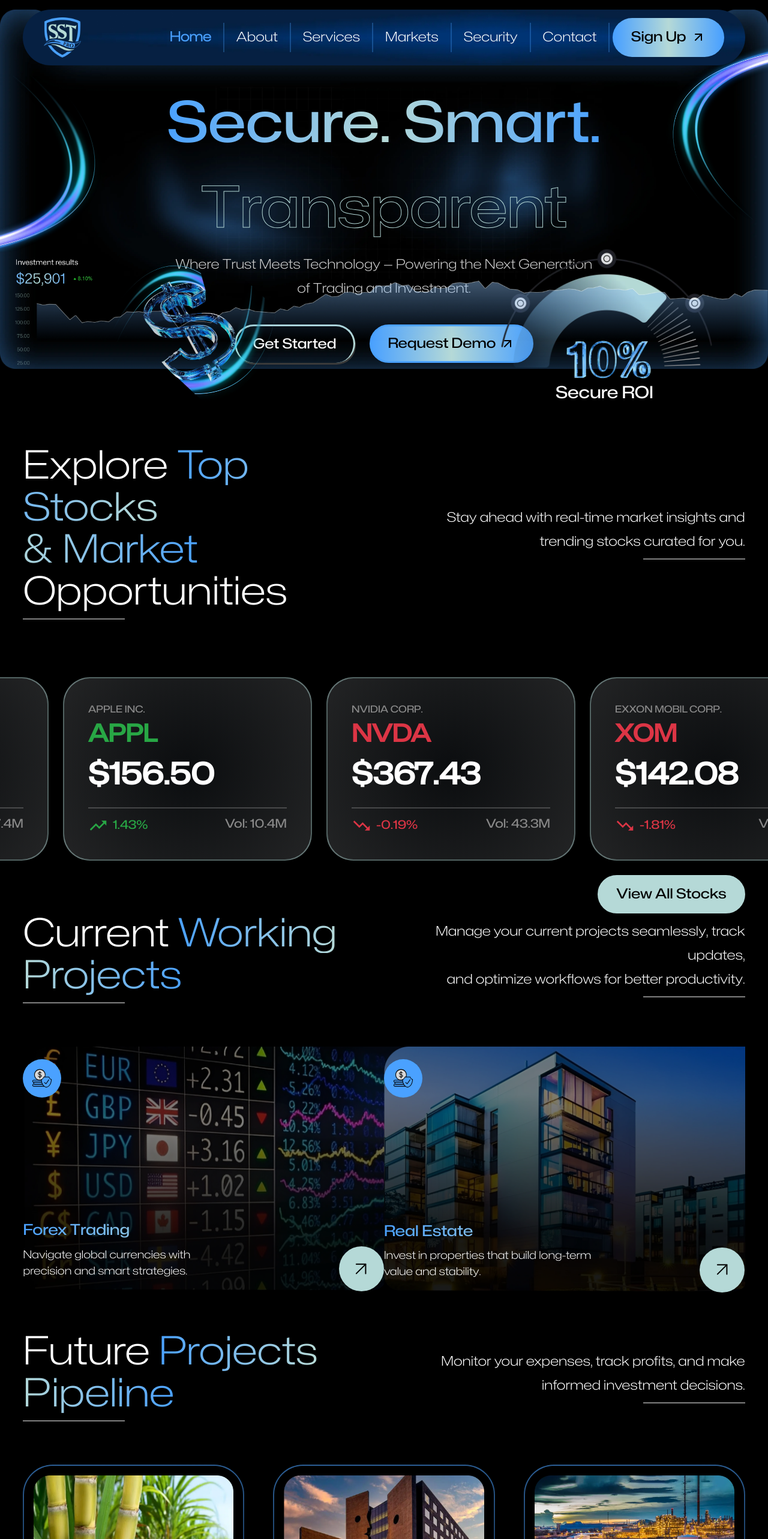
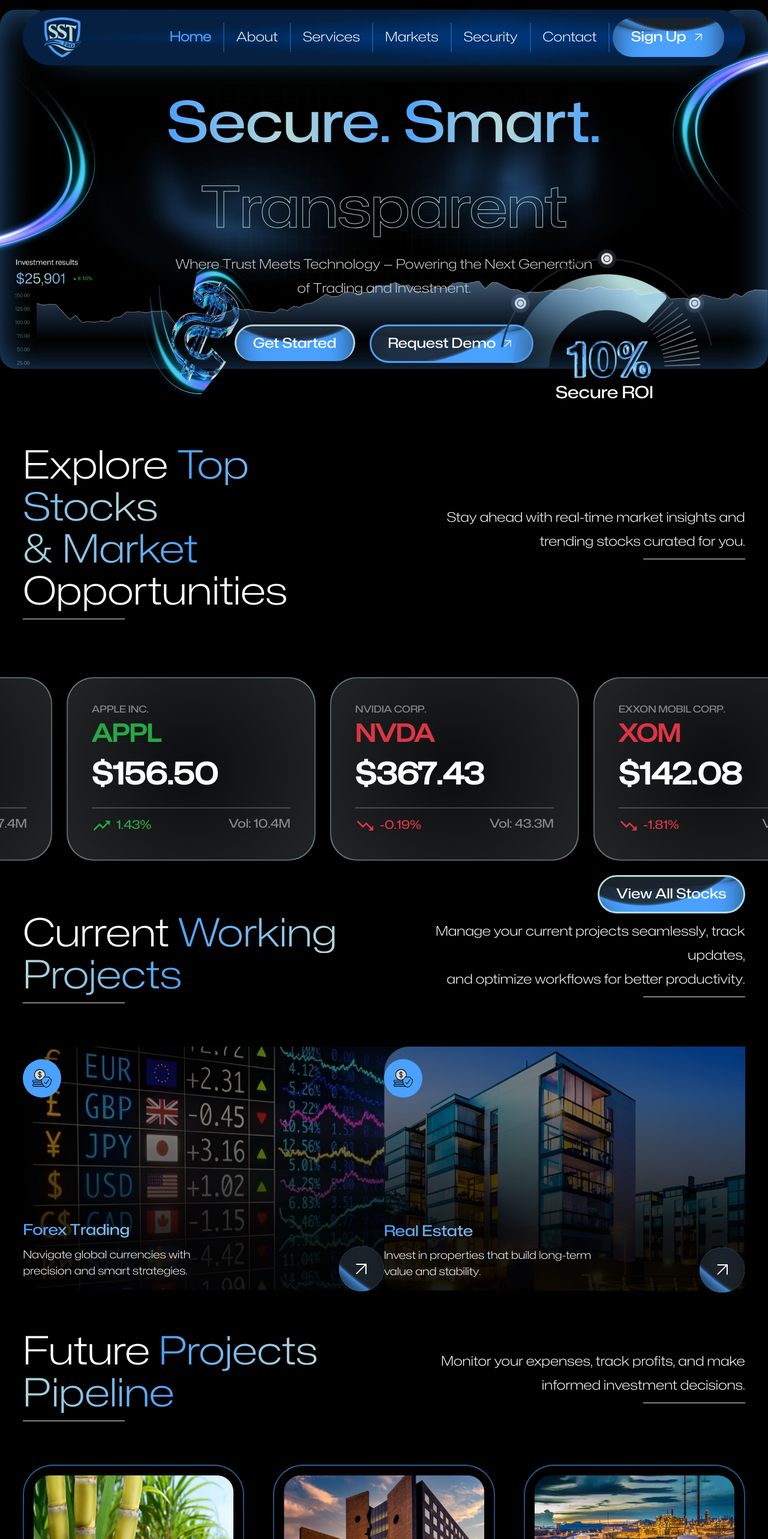
Before and after one commit to dev8b2b-coder/SST-Pro, a Next.js app: page / in a window 1280 px wide. Shown: the top 2566 px of the page at 60% size. Built offline with nearby package versions, Linux system fonts and the light colour scheme.

Commit message:
client demo 4:00 pm 13/10/2025

```diff
--- a/src/app/Animations.css
+++ b/src/app/Animations.css
@@ -1,4 +1,3 @@
-
 .move_horizontal:after,
 .move_horizontal:focus:after,
 .move_horizontal:focus:before,
@@ -14,7 +13,7 @@
     z-index: -1;
     top: 0;
     right: 50%;
-    transition: all 0.5s ease-in-out;
+    transition: all 0.4s ease-in-out;
 
 }
 
@@ -26,7 +25,7 @@
     height: 100%;
     top: 0;
     left: 50%;
-    transition: all 0.5s ease-in-out;
+    transition: all 0.4s ease-in-out;
 }
 
 .move_horizontal:hover:after {
@@ -36,3 +35,171 @@
 .move_horizontal:hover:before {
     left: -5px
 }
+
+/*move_horizontal for header  */
+
+
+.move_horizontal_header:after,
+.move_horizontal_header:focus:after,
+.move_horizontal_header:focus:before,
+.move_horizontal_header:hover:after,
+.move_horizontal_header:hover:before {
+    height: 100%;
+    width: 1px
+}
+
+.move_horizontal_header:after {
+    content: "";
+    position: absolute;
+    z-index: -1;
+    top: 0;
+    right: 50%;
+    transition: all 0.4s ease-in-out;
+
+}
+
+.move_horizontal_header:before {
+    content: "";
+    position: absolute;
+    z-index: -1;
+    width: 1px;
+    height: 100%;
+    top: 0;
+    left: 50%;
+    transition: all 0.4s ease-in-out;
+}
+
+.move_horizontal_header:hover:after {
+    right: -5px
+}
+
+.move_horizontal_header:hover:before {
+    left: -5px
+}
+
+/* Animation for button */
+.liquid {
+    position: absolute;
+    top: -80px;
+    left: 0;
+    width: 100%;
+    height: 200px;
+    background: #4AA1FF;
+    box-shadow: inset 0 0 50px rgba(0, 0, 0, 0.7);
+    z-index: 1;
+    transition: 0.6s;
+}
+
+.liquid::after,
+.liquid::before {
+    position: absolute;
+    content: "";
+    width: 200%;
+    height: 200%;
+    top: 0;
+    left: 0;
+    transform: translate(-25%, -75%);
+}
+
+.liquid::after {
+    border-radius: 45%;
+    background: rgba(20, 20, 20, 1);
+    box-shadow: 0 0 10px 5px #4AA1FF, inset 0 0 5px #4AA1FF;
+    animation: animate 5s linear infinite;
+    opacity: 0.8;
+}
+
+.liquid::before {
+    border-radius: 40%;
+    box-shadow: 0 0 10px rgba(26, 26, 26, 0.5),
+        inset 0 0 5px rgba(26, 26, 26, 0.5);
+    background: rgba(26, 26, 26, 0.5);
+
+    animation: animate 7s linear infinite;
+}
+
+/* .cus_btn:hover  .liquid::after {
+        animation: animate 15s linear infinite;
+} */
+
+@keyframes animate {
+    0% {
+        transform: translate(-25%, -75%) rotate(0);
+    }
+
+    100% {
+        transform: translate(-25%, -75%) rotate(360deg);
+    }
+}
+
+/* luqid animtion for aarow btn */
+.liquidarrow_btn {
+    position: absolute;
+    top: -80px;
+    left: 0;
+    width: 100%;
+    height: 200px;
+    background: #4AA1FF;
+    box-shadow: inset 0 0 50px rgba(0, 0, 0, 0.7);
+    z-index: 1;
+    transition: 0.6s;
+}
+
+.liquidarrow_btn::after,
+.liquidarrow_btn::before {
+    position: absolute;
+    content: "";
+    width: 200%;
+    height: 200%;
+    top: 0;
+    left: 0;
+    transform: translate(-25%, -75%);
+}
+
+.liquidarrow_btn::after {
+    border-radius: 35%;
+    background: rgba(20, 20, 20, 1);
+    box-shadow: 0 0 10px 5px #4AA1FF, inset 0 0 5px #4AA1FF;
+    animation: animate_arrowbtn 5s linear infinite;
+    opacity: 0.8;
+}
+
+.liquidarrow_btn::before {
+    border-radius: 40%;
+    box-shadow: 0 0 10px rgba(26, 26, 26, 0.5),
+        inset 0 0 5px rgba(26, 26, 26, 0.5);
+    background: rgba(26, 26, 26, 0.5);
+
+    animation: animate_arrowbtn 7s linear infinite;
+}
+
+/* .cus_btn:hover  .liquidarrow_btn::after {
+        animation: animate_arrowbtn 15s linear infinite;
+} */
+
+@keyframes animate_arrowbtn {
+    0% {
+        transform: translate(-50%, -50%) rotate(0);
+    }
+
+    100% {
+        transform: translate(-50%, -50%) rotate(360deg);
+    }
+}
+
+.flip_loop {
+  transform-style: preserve-3d;
+  animation: rotateYLoop 5s linear infinite;
+}
+
+@keyframes rotateYLoop {
+  0% {
+    transform: rotateY(0deg);
+  }
+  /* 50% {
+    transform: rotateY(90deg);
+  } */
+  100% {
+    transform: rotateY(359deg);
+  }
+}
--- a/src/app/Components/Pagecomponents/Banner.jsx
+++ b/src/app/Components/Pagecomponents/Banner.jsx
@@ -1,4 +1,5 @@
-import React from "react";
+"use client";
+import React, { useEffect } from "react";
 import Bannerposter from ".././../../../public/banners/Banner.webp";
 import bannerdollar from "../../../../public/images/bannerdollar.webp";
 import bannerpersentgrafh from "../../../../public/images/bannerpersentgrafh.webp";
@@ -8,7 +9,12 @@ import bannersignright from "../../../../public/images/bannersignright.webp";
 import Image from "next/image";
 import Description from "../Uiux/Description";
 import Button from "../Uiux/Button";
+import AOS from "aos";
+import "aos/dist/aos.css";
 const Banner = () => {
+  useEffect(() => {
+    AOS.init();
+  }, []);
   return (
     <div>
       <div className="banner_container pt-4">
@@ -23,9 +29,32 @@ const Banner = () => {
           <div className="absolute top-[20%] left-0 w-full">
             <div className="relative">
               <div>
-                <h1 className="text-[95px] text-center">
-                  <span className="gradient_text"> Secure. Smart. </span>{" "}
-                  <span className="transparent_text"> Transparent</span>
+                <h1
+                  className="text-[95px] text-center"
+                  data-aos="fade-up"
+                  data-aos-duration="1000"
+                >
+                  <span
+                    className="gradient_text"
+                    data-aos="fade-up"
+                    data-aos-duration="1000"
+                  >
+                    {" "}Secure.{" "}
+                  </span>{" "}
+                  <span
+                    className="gradient_text"
+                    data-aos="fade-up"
+                    data-aos-duration="1200"
+                  >
+                    {" "}Smart.
+                  </span>
+                  <span
+                    className="transparent_text"
+                    data-aos="fade-up"
+                    data-aos-duration="1400"
+                  >
+                    {" "}Transparent
+                  </span>
                 </h1>
                 <Description
                   description={
@@ -39,6 +68,7 @@ const Banner = () => {
 
                 <div className="flex items-start justify-center">
                   <div className="flex justify-center gap-6 pt-6">
+                    <div data-aos="fade-up" data-aos-duration="1400">
                       <Button
                         btn_name={"Get Started"}
                         btn_background={"bg-transparent"}
@@ -46,6 +76,8 @@ const Banner = () => {
                         color={"text-white"}
                         border_bottom={"border-b-0"}
                       />
+                    </div>
+                    <div data-aos="fade-up" data-aos-duration="1600">
                       <Button
                         btn_name={"Request Demo"}
                         btn_background={"gradient_bg"}
@@ -56,13 +88,14 @@ const Banner = () => {
                     </div>
                   </div>
                 </div>
+              </div>
               <div className="absolute top-[55%] left-[13%]">
                 <Image
                   src={bannerdollar}
                   alt="$"
                   width={2000}
                   height={500}
-                  className="max-w-[330px]"
+                  className="max-w-[330px] flip_loop"
                 />
               </div>
               <div className="absolute top-[56%] right-[7%]">
@@ -79,7 +112,9 @@ const Banner = () => {
                   </p>
                 </div>
               </div>
-              <div className="absolute top-[-2%]">
+              <div className="absolute top-[-2%]"
+                data-aos="fade-up" data-aos-duration="1600"
+              >
                 <Image
                   src={bannersignleft}
                   alt="#"
@@ -88,7 +123,9 @@ const Banner = () => {
                   className="max-w-[170px]"
                 />
               </div>
-              <div className="absolute right-0 top-[-15%]">
+              <div className="absolute right-0 top-[-15%]"
+               data-aos="fade-down" data-aos-duration="1600"
+               >
                 <Image
                   src={bannersignright}
                   alt="#"
@@ -99,7 +136,9 @@ const Banner = () => {
               </div>
             </div>
           </div>
-          <div className="absolute bottom-0 ps-6">
+          <div className="absolute bottom-0 ps-6"
+           data-aos="fade-up" data-aos-duration="1600"
+          >
             <Image
               src={bannergraph}
               alt="bannergraph"
--- a/src/app/Components/Pagecomponents/Homewrap.jsx
+++ b/src/app/Components/Pagecomponents/Homewrap.jsx
@@ -37,7 +37,6 @@ const faqData = [
 ];
 
 function Homewrap() {
-
   return (
     <div className="bg-black">
       <Banner />
--- a/src/app/Components/Uiux/Arrowbtn.jsx
+++ b/src/app/Components/Uiux/Arrowbtn.jsx
@@ -3,12 +3,23 @@ import whitearrow from "../../../../public/icons/whitearrow.svg";
 import btnarrow from "../../../../public/icons/btnarrow.svg";
 import Image from "next/image";
 
-const Arrowbtn = ({width_height}) => {
+const Arrowbtn = ({ width_height }) => {
   return (
-    <div>
-      <div className={`absolute overflow-hidden bottom-0 transition-all duration-500 group-hover:scale-[1.2] group-hover:bg-[var(--secondary)] cursor-pointer right-[0px] bg-[var(--primary)] ${width_height} flex justify-center items-center rounded-[50%] z-[3]`}>
+    <div className="relative">
+      <div
+        className={`absolute overflow-hidden bottom-0 transition-all duration-500 group-hover:scale-[1.2] bg-[var(--primary)] group-hover:bg-[var(--secondary)] cursor-pointer right-[0px]  ${width_height} flex justify-center items-center rounded-[50%] z-[3]`}
+      >
         <div className="relative flex  w-full h-full justify-center items-center">
-          <div className="absolute w-full h-full flex justify-center items-center  right-[0px] top-[0px] group-hover:top-[-200px]   group-hover:right-[-200px] transition-all duration-500">
+          <div className="absolute w-full h-full flex justify-center items-center  right-[0px] top-[0px] group-hover:top-[-200px]   group-hover:right-[-200px] transition-all duration-500 z-[2]">
+            <Image
+              src={whitearrow}
+              alt="arrow"
+              width={1000}
+              height={500}
+              className="max-w-[38px]"
+            />
+          </div>
+          <div className="absolute w-full h-full flex justify-center items-center left-[-200px] bottom-[-200px] group-hover:bottom-[0px]   group-hover:left-[0px] transition-all duration-500 z-[2]">
             <Image
               src={btnarrow}
               alt="arrow"
@@ -17,16 +28,8 @@ const Arrowbtn = ({width_height}) => {
               className="max-w-[38px]"
             />
           </div>
-          <div className="absolute w-full h-full flex justify-center items-center left-[-200px] bottom-[-200px] group-hover:bottom-[0px]   group-hover:left-[0px] transition-all duration-500">
-            <Image
-              src={whitearrow}
-              alt="arrow"
-              width={1000}
-              height={500}
-              className="max-w-[38px]"
-            />
-          </div>
         </div>
+        <div className="liquidarrow_btn group-hover:invisible transition-all duration-500" />
       </div>
     </div>
   );
--- a/src/app/Components/Uiux/Button.jsx
+++ b/src/app/Components/Uiux/Button.jsx
@@ -1,12 +1,32 @@
-import React from "react";
+"use client";
+import React, { useState } from "react";
 import btnarrow from "../../../../public/icons/arrow.svg";
+import whitearrow from "../../../../public/icons/whitearrow.svg";
 import Image from "next/image";
-const Button = ({ color, btn_background, btn_name, btn_border, shadow,icon,border_bottom}) => {
+const Button = ({
+  color,
+  btn_background,
+  btn_name,
+  btn_border,
+  shadow,
+  icon,
+  border_bottom
+}) => {
+  const [liquidcClass, setLiquidClass] = useState(true);
+  console.log(liquidcClass);
+
   return (
+    <div
+      className="relative overflow-hidden rounded-[50px] cus_btn transition-all duration-500 z-[3]"
+      onMouseEnter={() => setLiquidClass(false)}
+      onMouseLeave={() => setLiquidClass(true)}
+    >
       <button
-      className={`text-[23px] px-[28px] cursor-pointer py-[12px] border-[3px] ${border_bottom} flex items-center gap-2 ${btn_border
+        className={`text-[23px] px-[28px] relative z-[2] rounded-[50px] transition-all duration-500 overflow-hidden  border-[3px] cursor-pointer py-[12px]  ${border_bottom} flex items-center gap-2 ${btn_border
           ? btn_border
-        : "border-primary"} rounded-[50px] ${btn_background} ${color} ${shadow
+          : "border-primary"} ${liquidcClass
+          ? "text-white "
+          : `${color}  ${btn_border} ${btn_background}`}  ${shadow
           ? "shadow-[1px_3px_0px_#3A3A3A]"
           : ""}`}
       >
@@ -14,15 +34,17 @@ const Button = ({ color, btn_background, btn_name, btn_border, shadow,icon,borde
         {icon
           ? <div>
               <Image
-              src={btnarrow}
+                src={liquidcClass ? whitearrow : btnarrow}
                 alt="arrow"
                 width={1000}
                 height={500}
-              className="max-w-[24px]"
+                className="max-w-[24px]  transition-all duration-500 "
               />
             </div>
           : null}
       </button>
+      {liquidcClass ? <div className="liquid" /> : null}
+    </div>
   );
 };
 
--- a/src/app/Components/Uiux/Footer.jsx
+++ b/src/app/Components/Uiux/Footer.jsx
@@ -90,7 +90,7 @@ const Footer = () => {
         <Investment />
       <div className=" pt-12 ">
         <div className="bg-cover bg-no-repeat">
-          <div className="inn_container py-18 px-24 shadow-[inset_0px_20px_20px_-20px_#0074f2] rounded-tl-[150px] rounded-tr-[150px]">
+          <div className="inn_container pt-18 px-24  shadow-[inset_0px_20px_20px_-20px_#0074f2] rounded-tl-[150px] rounded-tr-[150px]">
             <div className="2xl:px-[3%]">
               <div className="hidden md:grid grid-cols-4">
                 <div>
--- a/src/app/Components/Uiux/Header.jsx
+++ b/src/app/Components/Uiux/Header.jsx
@@ -60,7 +60,7 @@ const Header = () => {
           {headerlinks.map((data, index) =>
             <div
               key={index}
-              className="border-r-2 border-[#4AA1FF4D] cursor-pointer group py-2 relative z-[2]"
+              className="border-r-2 border-[#4AA1FF4D]  cursor-pointer group py-2 relative z-[2]"
             >
               <Link href={data.pagelink}>
                 <span
@@ -73,7 +73,7 @@ const Header = () => {
                 </span>
                 {currentpath === data.pagelink
                   ? null
-                  : <span className="bg-secondary border-b-4 border-black rounded-[20px] my-auto h-[90%] left-0 absolute top-[5%] scale-0 translate-y-[50px] transition-all duration-500 w-full z-[1] group-hover:scale-100 group-hover:translate-y-0" />}
+                  : <span className="bg-secondary border-b-4 border-black rounded-[20px]  my-auto h-[90%] left-0 absolute top-[5%] scale-0 translate-y-[50px] transition-all duration-500 w-full z-[1] group-hover:scale-100 group-hover:translate-y-0" />}
               </Link>
             </div>
           )}
```
Lines whose indentation alone changed are shown as unchanged.
